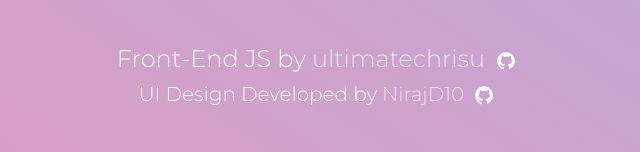
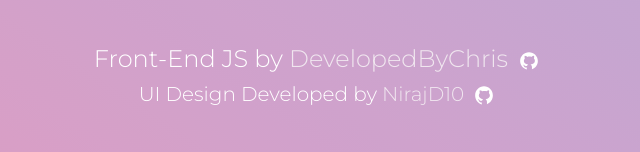
Before and after one commit to developedbychris/AniFind, a plain HTML site: page index.html in a window 1280 px wide. Shown: the part 690-842 px from the top of the page, 321-961 px from the left. Drawn offline with nearby package versions, Linux system fonts and the light colour scheme; a web font is replaced by a local one.

Commit message:
Update index.html
updated footer text

```diff
--- a/index.html
+++ b/index.html
@@ -64,7 +64,7 @@
     <!-- Credit team-->
     <div class="text-center credit w-100">
         <h3 class="mt-5 mb-5 rank">SEARCH ANIME BASED ON RANK</h3>
-        <p class="h4 mb-2 git">Front-End JS by <a href="https://github.com/developedbychris" id="subhead"> ultimatechrisu <img id="git" src="imgs/github.svg" height="22.14" width="30" alt=""></a></p>
+        <p class="h4 mb-2 git">Front-End JS by <a href="https://github.com/developedbychris" id="subhead"> DevelopedByChris <img id="git" src="imgs/github.svg" height="22.14" width="30" alt=""></a></p>
         <p class="h5 mb-5 git">UI Design Developed by <a href="https://github.com/NirajD10" id="subhead"> NirajD10 <img id="git" src="imgs/github.svg" height="22.14" width="30" alt=""></a></p>
     </div>
 
```
